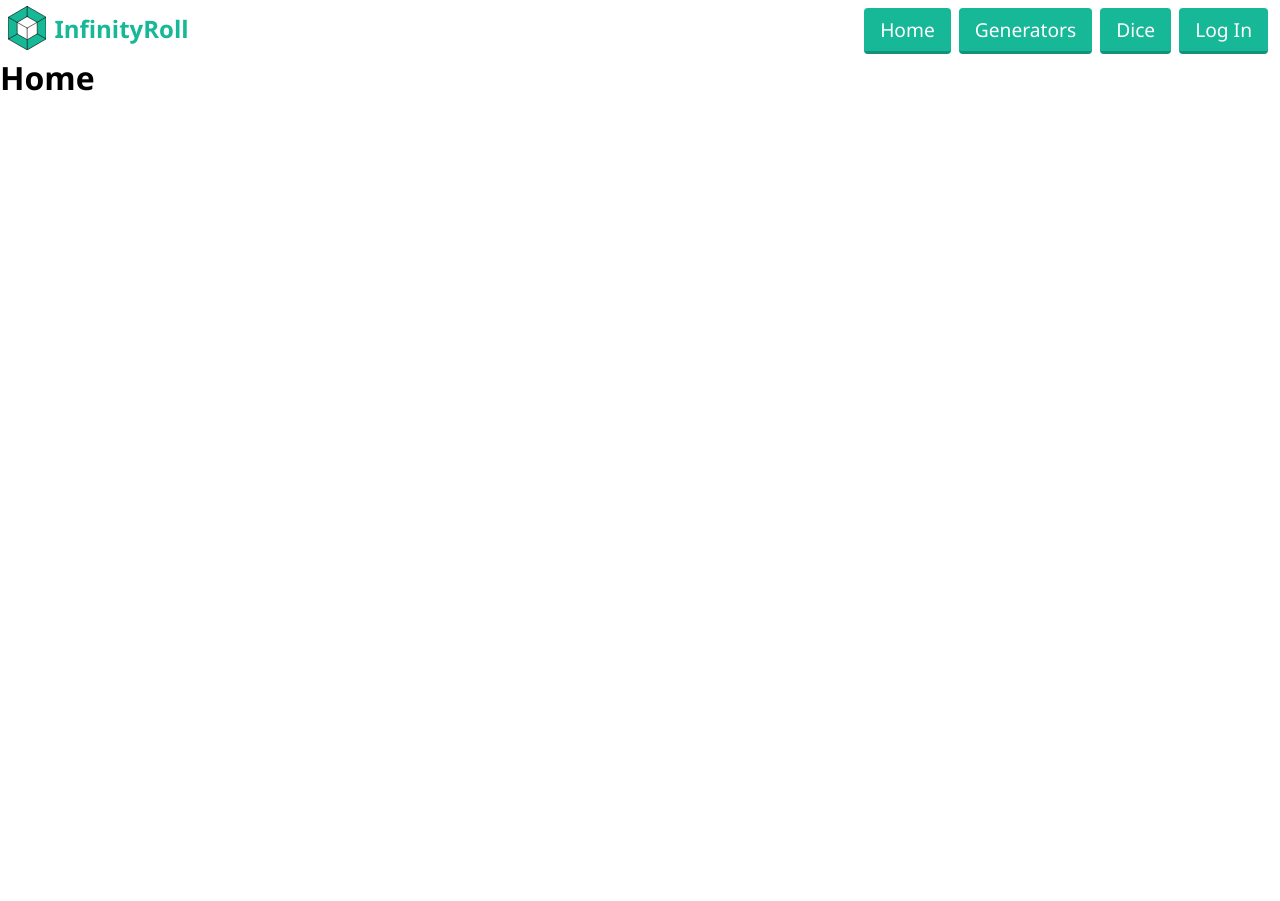
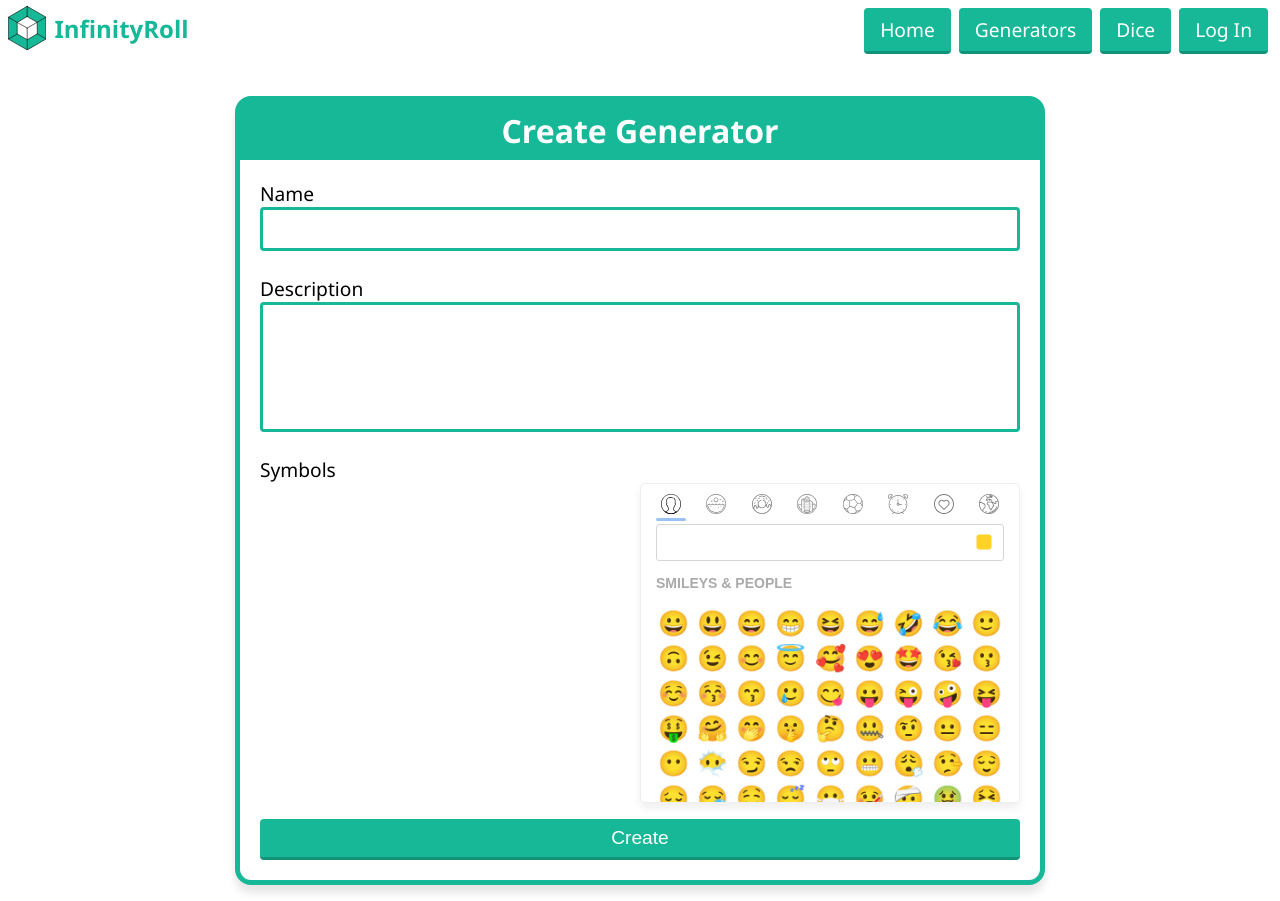
Before and after one commit to EvanScarborough/InfinityRoll, a React (Create React App) app in the folder frontend/: page /newgenerator in a window 1280 px wide. Before the commit the page ends 800 px from the top, so only its background shows below. Built offline with nearby package versions, Linux system fonts and the light colour scheme.

Commit message:
Make Generator creation form its own page

```diff
--- a/frontend/src/App.js
+++ b/frontend/src/App.js
@@ -6,6 +6,7 @@ import Navbar from './components/navigation/Navbar';
 import Login from './components/user/Login';
 import Button from './components/general/Button';
 import GeneratorPage from './components/generator/GeneratorPage';
+import CreateGenerator from './components/generator/CreateGenerator';
 
 var theme = {
   main: "#16b897",
@@ -60,6 +61,9 @@ export default function App() {
 				<Navbar user={user}/>
 
 				<Switch>
+					<Route path="/newgenerator">
+						<CreateGenerator user={user}/>
+					</Route>
 					<Route path="/generator">
 						<GeneratorPage user={user}/>
 					</Route>
--- a/frontend/src/components/generator/CreateGenerator.js
+++ b/frontend/src/components/generator/CreateGenerator.js
@@ -2,34 +2,22 @@ import React, { useState } from 'react';
 import styled from 'styled-components';
 import Button from '../general/Button';
 import Picker from 'emoji-picker-react';
+import { useHistory } from "react-router-dom";
 
-const ModalBackground = styled.div`
-    position: fixed;
-    top: 0;
-    left: 0;
-    width: 100vw;
-    height: 100vh;
-    background-color: rgba(0,0,0,0.5);
-    display: flex;
-    flex-direction: column;
-    align-items: center;
-`;
 
-const ModalArea = styled.div`
+const MainArea = styled.div`
     width: calc(100% - 46px);
     background-color: ${props => props.theme.background};
-    max-width: 500px;
+    max-width: 800px;
     margin: 40px auto 16px auto;
     border: solid 5px ${props => props.theme.main};
     border-radius: 16px;
     box-shadow: 0 8px 8px rgba(0,0,0,0.1);
-    max-height: calc(100vh - 140px);
-    min-height: 200px;
     display: flex;
     flex-direction: column;
 `;
 
-const ModalLabel = styled.h1`
+const AreaLabel = styled.h1`
     background-color: ${props => props.theme.main};
     color: ${props => props.theme.main_overlay};
     text-align: center;
@@ -58,6 +46,48 @@ const FormInput = styled.input`
         outline: none;
     }
 `;
+const FormTextArea = styled.textarea`
+    font-size: 1.2em;
+    border: solid 3px ${props => props.theme.main};
+    border-radius: 4px;
+    margin-bottom: 24px;
+    padding: 8px;
+    resize: none;
+    font-family: inherit;
+    &:focus {
+        border: solid 3px ${props => props.theme.highlight};
+        outline: none;
+    }
+`;
+
+const SymbolArea = styled.div`
+    display: grid;
+    grid-template-columns: 50% 50%;
+    grid-template-rows: auto;
+    @media(max-width:600px){
+        grid-template-columns: auto;
+        grid-template-rows: auto auto;
+    }
+`;
+const SymbolList = styled.div`
+    display: flex;
+    flex-wrap: wrap;
+    align-content: flex-start;
+    min-height: 4em;
+`;
+const SymbolButton = styled.button`
+    font-size: 2em;
+    height: 1.5em;
+    width: 1.5em;
+    padding: 4px;
+    border: none;
+    background-color: ${props => props.theme.background};
+    border-radius: 4px;
+    cursor: pointer;
+    &:hover{
+        background-color: ${props => props.theme.main_wash};
+    }
+`;
 
 const WarningLabel = styled.p`
     background-color: #faa;
@@ -74,7 +104,10 @@ export default function CreateGenerator({user, cancel}) {
     const [tags, setTags] = useState([]);
     const [warning, setWarning] = useState(null);
 
+    const history = useHistory();
+
     const onEmojiClick = (event, emoji) => {
+        event.preventDefault();
         const index = tags.findIndex(t => t.unified === emoji.unified);
         if (index >= 0) { // remove from tags
             setTags(tags.filter((_, i) => i !== index));
@@ -94,7 +127,7 @@ export default function CreateGenerator({user, cancel}) {
             result => {
                 console.log(result);
                 if (result.hasOwnProperty("id")) {
-
+                    history.push(`generator/${result.id}`);
                 }
                 else if (result.hasOwnProperty("message")) {
                     setWarning(result.message);
@@ -107,22 +140,23 @@ export default function CreateGenerator({user, cancel}) {
     };
 
     return(
-        <ModalBackground>
-            <ModalArea>
-                <ModalLabel>Create Generator</ModalLabel>
+        <MainArea>
+            <AreaLabel>Create Generator</AreaLabel>
             {warning && <WarningLabel>{warning}</WarningLabel>}
             <CreateGenForm>
                 <FormLabel htmlFor="name">Name</FormLabel>
                 <FormInput id="name" value={name} onChange={event => setName(event.target.value)}></FormInput>
                 <FormLabel htmlFor="description">Description</FormLabel>
-                    <FormInput id="description" value={description} onChange={event => setDescription(event.target.value)}></FormInput>
+                <FormTextArea id="description" value={description} onChange={event => setDescription(event.target.value)} rows="4"></FormTextArea>
                 <FormLabel htmlFor="tags">Symbols</FormLabel>
-                    <FormInput id="tags" value={tags.map((e,i) => e.emoji)} disabled></FormInput>
+                <SymbolArea>
+                    <SymbolList>
+                        {tags.map((e,i) => <SymbolButton onClick={event=>onEmojiClick(event,e)}>{e.emoji}</SymbolButton>)}
+                    </SymbolList>
                     <Picker native onEmojiClick={onEmojiClick} pickerStyle={{minHeight:"300px", width:"100%", alignSelf:"center", marginBottom:"16px"}}/>
+                </SymbolArea>
                 <Button onClick={e => createGenerator(e)}>Create</Button>
             </CreateGenForm>
-            </ModalArea>
-            <Button onClick={()=>cancel()}>Cancel</Button>
-        </ModalBackground>
+        </MainArea>
     );
 }
--- a/frontend/src/components/generator/GeneratorList.js
+++ b/frontend/src/components/generator/GeneratorList.js
@@ -1,6 +1,6 @@
 import React, { useState, useEffect } from 'react';
 import styled from 'styled-components';
-import Button from '../general/Button';
+import {LinkButton} from '../general/Button';
 
 import CreateGenerator from './CreateGenerator';
 import GeneratorCard from './GeneratorCard';
@@ -68,7 +68,7 @@ export default function GeneratorList({ user }) {
 
     return(
         <MainArea>
-            <Button onClick={()=>setCreate(true)}>Create New Generator</Button>
+            <LinkButton to="newgenerator">Create New Generator</LinkButton>
             <GeneratorGroup title="All" items={generators}/>
 
             {create && <CreateGenerator user={user} cancel={()=>setCreate(false)} />}
```
Lines whose indentation alone changed are shown as unchanged.
